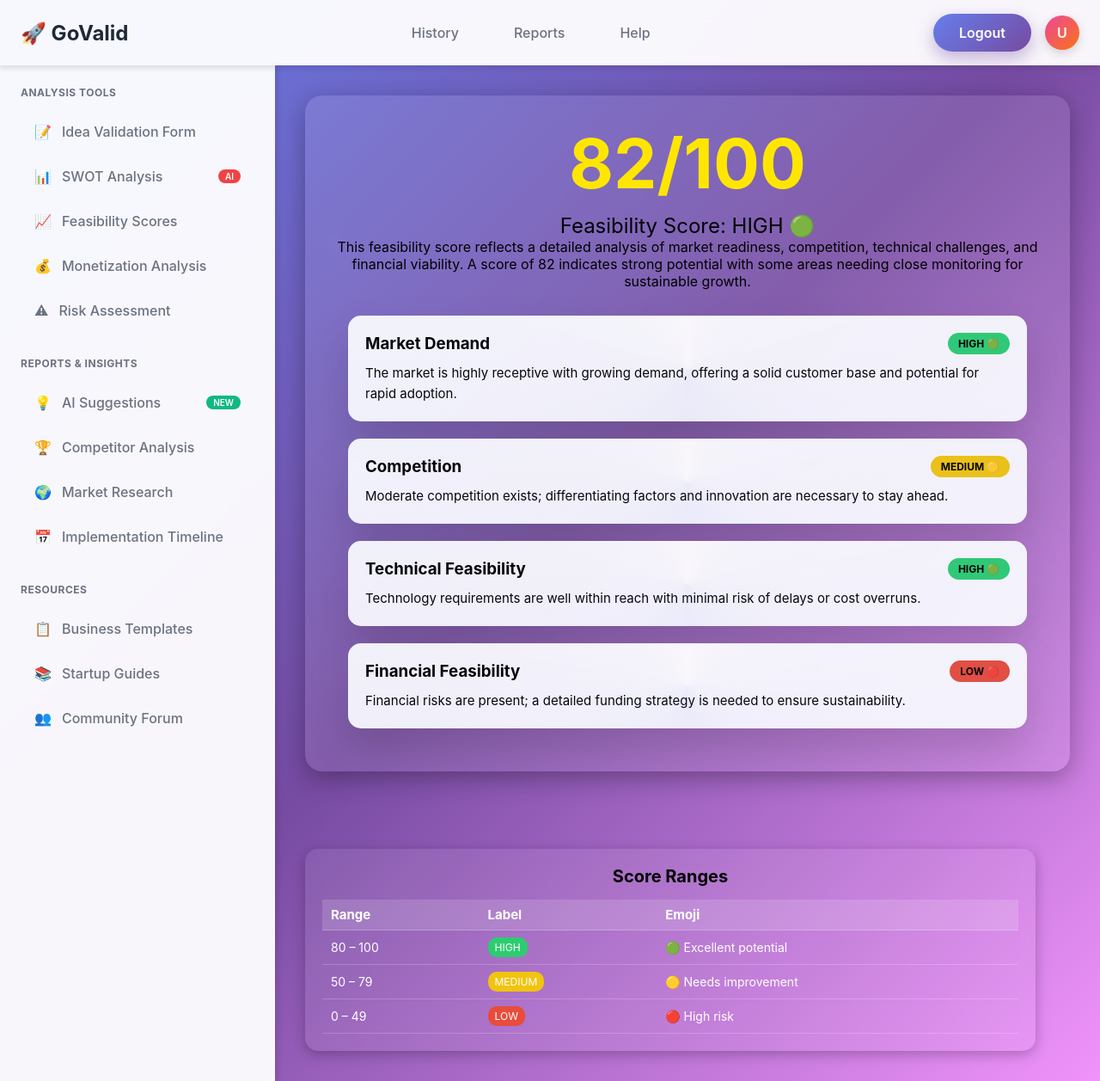
After one commit to yash191stack/GoValid, a Django app: template templates/dashboard/feasibility_score.html in a window 1280 px wide. The commit adds this page. Shown: the whole page at 86% size. Run offline with Django 5.2, Linux system fonts and the light colour scheme; the template is opened without the code that fills it, so the values that code supplies are empty.

Commit message:
page add kiya hai

```diff
--- /dev/null
+++ b/static/css/feasibility_score.css
@@ -0,0 +1,167 @@
+.wrapper {
+
+            display: flex;
+            gap: 20px;
+            flex-wrap: wrap;
+            max-width: 1200px;
+            width: 100%;
+        }
+
+        .container {
+            margin: 35px;
+            background: rgba(255, 255, 255, 0.1);
+            border-radius: 20px;
+            padding: 30px;
+            /* flex: 1 1 60%; */
+            box-shadow: 0 8px 30px rgba(0, 0, 0, 0.3);
+            backdrop-filter: blur(10px);
+        }
+
+        .score-wrapper {
+            text-align: center;
+            margin-bottom: 30px;
+        }
+
+        .score-value {
+            font-size: 80px;
+            font-weight: bold;
+            color: #ffe600;
+        }
+
+        .score-label {
+            font-size: 24px;
+            margin-top: 10px;
+        }
+
+        .cards {
+            margin: 20px;
+            display: flex;
+            flex-direction: column;
+            gap: 20px;
+        }
+
+        .card {
+            background: rgba(255, 255, 255, 0.95);
+            padding: 20px;
+            border-radius: 15px;
+            box-shadow: 0 6px 15px rgba(0, 0, 0, 0.2);
+            transition: transform 0.3s ease;
+            box-shadow: 0 25px 50px rgba(0, 0, 0, 0.15);
+            position: relative;
+            overflow: hidden;
+        }
+
+        .card:hover {
+            transform: scale(1.02);
+        }
+        .card::before {
+            content: '';
+            position: absolute;
+            top: -50%;
+            left: -50%;
+            width: 200%;
+            height: 200%;
+            background: conic-gradient(from 0deg, transparent, rgba(102, 126, 234, 0.1), transparent);
+            animation: rotate 20s linear infinite;
+            pointer-events: none;
+        }
+
+        .card h3 {
+            margin-top: 0;
+            margin-bottom: 10px;
+            display: flex;
+            justify-content: space-between;
+            align-items: center;
+            color: black;
+        }
+
+        .tag {
+            padding: 5px 12px;
+            border-radius: 20px;
+            font-size: 12px;
+            color: black;
+        }
+
+        .high {
+            background-color: #2ecc71;
+        }
+
+        /* Green */
+        .medium {
+            background-color: #f1c40f;
+        }
+
+        /* Yellow */
+        .low {
+            background-color: #e74c3c;
+        }
+
+        /* Red */
+
+        .card p {
+            margin: 0;
+            line-height: 1.6;
+            font-size: 15px;
+            color: black;
+        }
+
+        /* Table Styling - Side Box */
+        .table-container {
+            margin: 35px;
+            margin-right: 75px;
+            background: rgba(255, 255, 255, 0.08);
+            border-radius: 15px;
+            padding: 20px;
+            flex: 1 1 35%;
+            box-shadow: 0 4px 15px rgba(0, 0, 0, 0.25);
+            backdrop-filter: blur(8px);
+            min-width: 250px;
+        }
+
+        .table-container h3 {
+            text-align: center;
+            margin-bottom: 15px;
+            font-size: 20px;
+        }
+
+        table {
+            width: 100%;
+            border-collapse: collapse;
+        }
+
+        th,
+        td {
+            padding: 8px 10px;
+            text-align: left;
+            border-bottom: 1px solid rgba(255, 255, 255, 0.2);
+            font-size: 14px;
+        }
+
+        th {
+            background-color: rgba(255, 255, 255, 0.15);
+            color: #fff;
+            font-size: 15px;
+        }
+
+        td {
+            color: #fff;
+        }
+
+        .table-tag {
+            padding: 4px 8px;
+            border-radius: 10px;
+            font-size: 12px;
+            display: inline-block;
+        }
+
+        .high-tag {
+            background-color: #2ecc71;
+        }
+
+        .medium-tag {
+            background-color: #f1c40f;
+        }
+
+        .low-tag {
+            background-color: #e74c3c;
+        }
--- a/templates/base_dash.html
+++ b/templates/base_dash.html
@@ -5,7 +5,7 @@
 <head>
     <meta charset="UTF-8">
     <meta name="viewport" content="width=device-width, initial-scale=1.0">
-    <title>ValidatorAI - Validate Your Startup Idea</title>
+    <title>{% block title %}ValidatorAI - Validate Your Startup Idea{% endblock %}</title>
     <link rel="stylesheet" href="{% static 'css/base_dash.css' %}">
     {% block head %} {% endblock %}
 
@@ -101,7 +101,7 @@
                         <span>SWOT Analysis</span>
                         <span class="sidebar-badge">AI</span>
                     </a>
-                    <a href="#" class="sidebar-item {% if request.resolver_match.feasibility == 'feasibility' %} active {% endif %}">
+                    <a href="{% url 'dashboard:feasibility' %}" class="sidebar-item {% if request.resolver_match.feasibility == 'feasibility' %} active {% endif %}">
                         <span>📈</span>
                         <span>Feasibility Scores</span>
                     </a>
--- /dev/null
+++ b/templates/dashboard/feasibility_score.html
@@ -0,0 +1,77 @@
+{% extends 'base_dash.html' %}
+{% load static %}
+{% block head %}
+
+<link rel="stylesheet" href="{% static 'css/feasibility_score.css' %}">
+{% endblock %}
+
+
+{% block body %}
+<body>
+    <div class="wrapper">
+        <!-- Main Feasibility Box -->
+        <div class="container">
+            <div class="score-wrapper">
+                <div class="score-value">82/100</div>
+                <div class="score-label">Feasibility Score: HIGH 🟢</div>
+                <p>This feasibility score reflects a detailed analysis of market readiness, competition, technical
+                    challenges, and financial viability. A score of 82 indicates strong potential with some areas
+                    needing close monitoring for sustainable growth.</p>
+            </div>
+
+            <div class="cards">
+                <div class="card">
+                    <h3>Market Demand <span class="tag high">HIGH 🟢</span></h3>
+                    <p>The market is highly receptive with growing demand, offering a solid customer base and potential
+                        for rapid adoption.</p>
+                </div>
+                <div class="card">
+                    <h3>Competition <span class="tag medium">MEDIUM 🟡</span></h3>
+                    <p>Moderate competition exists; differentiating factors and innovation are necessary to stay ahead.
+                    </p>
+                </div>
+                <div class="card">
+                    <h3>Technical Feasibility <span class="tag high">HIGH 🟢</span></h3>
+                    <p>Technology requirements are well within reach with minimal risk of delays or cost overruns.</p>
+                </div>
+                <div class="card">
+                    <h3>Financial Feasibility <span class="tag low">LOW 🔴</span></h3>
+                    <p>Financial risks are present; a detailed funding strategy is needed to ensure sustainability.</p>
+                </div>
+            </div>
+        </div>
+
+        <div class="table-container">
+            <h3>Score Ranges</h3>
+            <table>
+                <thead>
+                    <tr>
+                        <th>Range</th>
+                        <th>Label</th>
+                        <th>Emoji</th>
+                    </tr>
+                </thead>
+                <tbody>
+                    <tr>
+                        <td>80 – 100</td>
+                        <td><span class="table-tag high-tag">HIGH</span></td>
+                        <td>🟢 Excellent potential</td>
+                    </tr>
+                    <tr>
+                        <td>50 – 79</td>
+                        <td><span class="table-tag medium-tag">MEDIUM</span></td>
+                        <td>🟡 Needs improvement</td>
+                    </tr>
+                    <tr>
+                        <td>0 – 49</td>
+                        <td><span class="table-tag low-tag">LOW</span></td>
+                        <td>🔴 High risk</td>
+                    </tr>
+                </tbody>
+            </table>
+        </div>
+    </div>
+     {% endblock %}
+</body>
+
+</html>
```
Also changed, not shown: dashboard/views.py (+7 -0 lines), templates/dashboard/Monetization.html (added, +158 -0 lines), db.sqlite3, templates/dashboard/feasibility.html (deleted).
